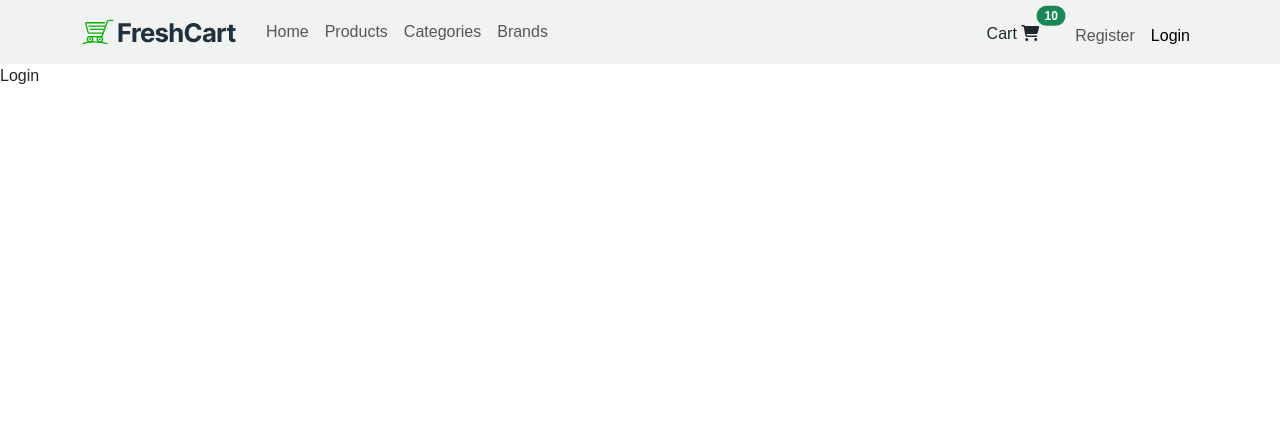
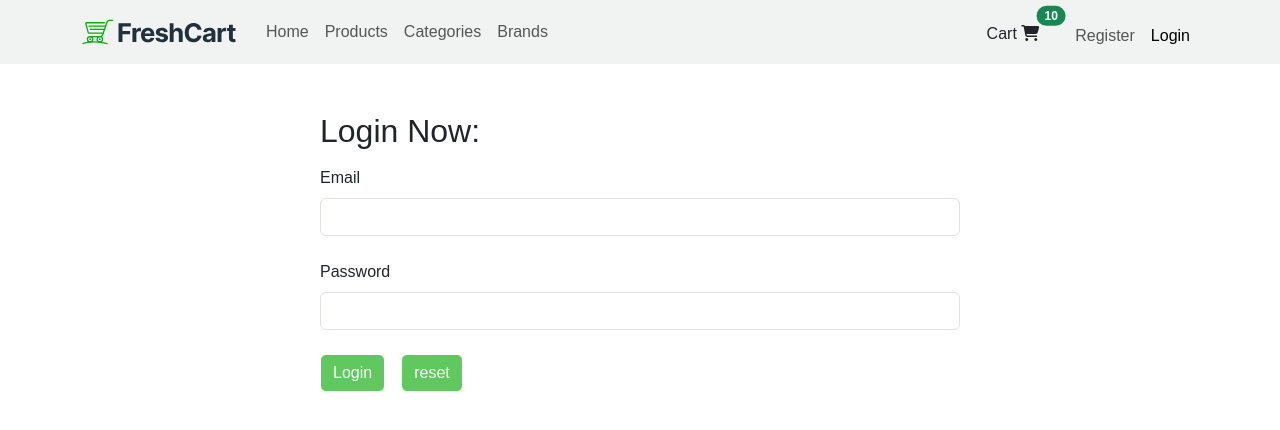
Before and after one commit to MohamedAmr23/Full-Stack-e-commerce, a React (Vite) app in the folder Frontend/: page /login in a window 1280 px wide. Shown: the top 430 px of the page. Built offline with nearby package versions, Linux system fonts and the light colour scheme; a web font is replaced by a local one.

Commit message:
login and set token

```diff
--- a/Frontend/src/Router/Routes.jsx
+++ b/Frontend/src/Router/Routes.jsx
@@ -51,7 +51,7 @@ const Routes = () => {
   return (
     <div>
         <RouterProvider router={router}/>
-        <ToastContainer />
+        <ToastContainer theme="colored" />
     </div>
   )
 }
--- a/Frontend/src/pages/Login.jsx
+++ b/Frontend/src/pages/Login.jsx
@@ -1,9 +1,107 @@
-import React from 'react'
+import axios from "axios";
+import { useFormik } from "formik";
+import { useState } from "react";
+import { useNavigate } from "react-router-dom";
+import { toast } from "react-toastify";
+// import {ThreeDot} from 'react-loading-indicators'
+import * as Yup from "yup";
+const Login = () => {
+  const navigate = useNavigate();
+  const [isLoading, setisLoading] = useState(false);
+  const validationSchema = Yup.object({
+    email: Yup.string().email().required(),
+    password: Yup.string()
+      .matches(
+        /^(?=.*[a-z])(?=.*[A-Z])(?=.*\d)(?=.*[@$!%*?&])[A-Za-z\d@$!%*?&]{8,}$/,
+        "password must conatin minimum 8 characters,uppercases , lowercases, numbers, and characters"
+      )
+      .required(),
+  });
+  const registerFormik = useFormik({
+    initialValues: {
+      email: "",
+      password: "",
+    },
+    validationSchema,
+    onSubmit: (values) => {
+      console.log(values);
+      setisLoading(true);
+      axios
+        .post("https://ecommerce.routemisr.com/api/v1/auth/signin", values)
+        .then((data) => {
+          if (data.status == 200) {
+            localStorage.setItem('token',data.data.token)
+            setisLoading(false);
+            toast.success("login successfully");
+            navigate("/");
+          }
+        })
+        .catch((error) => {
+          if (error.response.status == 409) {
+            setisLoading(false);
+            toast.error(error.response.data.message);
+          }
+        });
+    },
+  });
+  return (
+    <div className="w-50 m-auto py-5">
+      <h2 className="mb-3">Login Now:</h2>
+      <form onSubmit={registerFormik.handleSubmit}>
+        <label htmlFor="email">Email</label>
+        <input
+          value={registerFormik.values.email}
+          type="email"
+          className="form-control my-2 mb-4"
+          name="email"
+          onChange={registerFormik.handleChange}
+          onBlur={registerFormik.handleBlur}
+          id="email"
+        />
+        {registerFormik.errors.email && registerFormik.touched.email ? (
+          <div className="alert alert-danger">
+            {registerFormik.errors.email}
+          </div>
+        ) : (
+          ""
+        )}
+        <label htmlFor="password">Password</label>
+        <input
+          value={registerFormik.values.password}
+          type="password"
+          className="form-control my-2 mb-4"
+          name="password"
+          onChange={registerFormik.handleChange}
+          onBlur={registerFormik.handleBlur}
+          id="password"
+        />
+        {registerFormik.errors.password && registerFormik.touched.password ? (
+          <div className="alert alert-danger">
+            {registerFormik.errors.password}
+          </div>
+        ) : (
+          ""
+        )}
+        <button
+          disabled={
+            !(registerFormik.isValid && registerFormik.dirty && !isLoading)
+          }
+          type="submit"
+          className="btn bg-main text-white"
+        >
+          {/* <ThreeDot color="white" size="medium" text="" textColor="" /> */}
+          {isLoading ? <i className="fas fa-spinner fa-spin"></i>: "Login"}
+        </button>
+        <button
+          disabled={!registerFormik.dirty}
+          className="btn bg-main text-white mx-3"
+          onClick={registerFormik.handleReset}
+        >
+          reset
+        </button>
+      </form>
+    </div>
+  );
+};
 
-const Login = () => {
-  return (
-    <div>Login</div>
-  )
-}
-
-export default Login
+export default Login;
--- a/Frontend/src/pages/Register.jsx
+++ b/Frontend/src/pages/Register.jsx
@@ -3,7 +3,7 @@ import { useFormik } from "formik";
 import { useState } from "react";
 import { useNavigate } from "react-router-dom";
 import { toast } from "react-toastify";
-import {ThreeDot} from 'react-loading-indicators'
+// import {ThreeDot} from 'react-loading-indicators'
 import * as Yup from "yup";
 const Register = () => {
   const navigate = useNavigate();
@@ -127,8 +127,8 @@ const Register = () => {
           type="submit"
           className="btn bg-main text-white"
         >
-          {/* <i className="fas fa-spinner fa-spin"></i> */}
-          {isLoading ? <ThreeDot color="white" size="medium" text="" textColor="" />: "Register"}
+          {/* <ThreeDot color="white" size="medium" text="" textColor="" /> */}
+          {isLoading ? <i className="fas fa-spinner fa-spin"></i>: "Register"}
         </button>
         <button
           disabled={!registerFormik.dirty}
```
